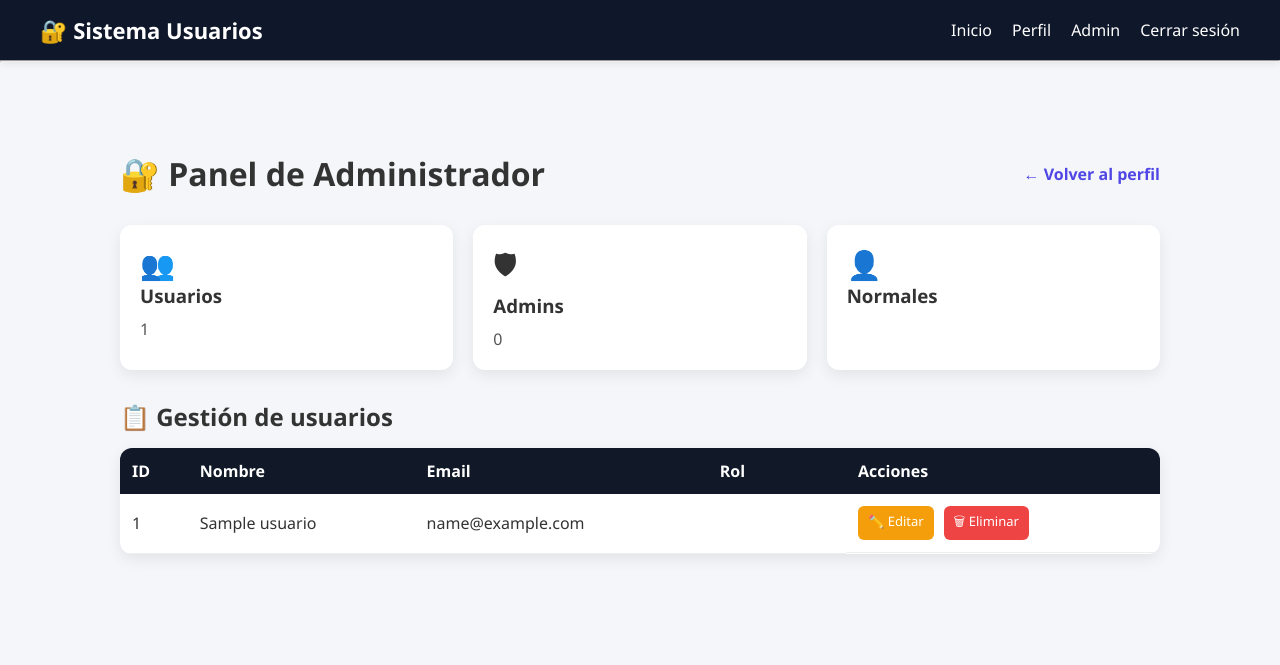
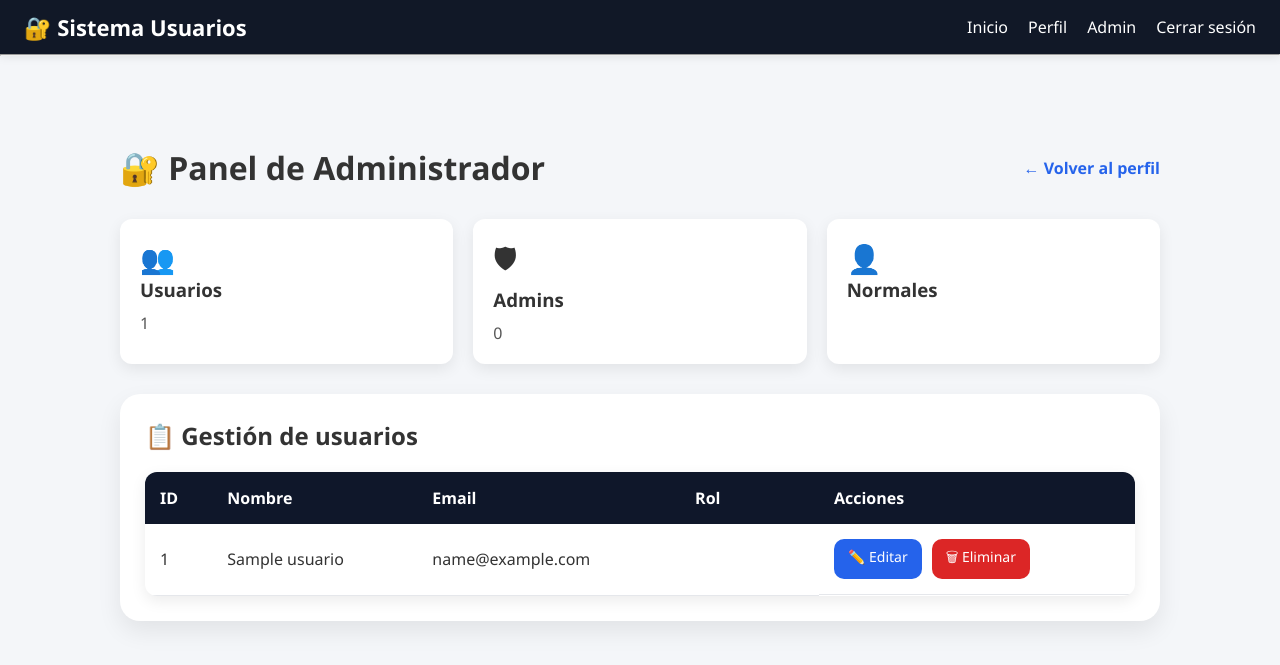
Before and after one commit to Dilanwos/Sistema-usuarios, a Flask app: page /admin in a window 1280 px wide. Shown: the top 665 px of the page. Run offline with Flask 3, Linux system fonts and the light colour scheme; the visitor is signed in with stand-in values (Sample User, id 1); tables that the repository leaves empty hold one stand-in row (values such as "Sample post"); some libraries are stand-ins or nearby versions.

Commit message:
style: mejoras y ajustes en el diseño del navbar y UI

```diff
--- a/static/css/style.css
+++ b/static/css/style.css
@@ -411,3 +411,221 @@ select:focus{
     background:#ef4444;
     color:white;
 }
+
+.admin-header{
+
+    display:flex;
+
+    justify-content:space-between;
+
+    align-items:center;
+
+    margin-bottom:30px;
+
+}
+
+.back-link{
+
+    text-decoration:none;
+
+    color:#2563eb;
+
+    font-weight:bold;
+
+}
+
+.table-container{
+
+    background:white;
+
+    padding:25px;
+
+    border-radius:20px;
+
+    margin-top:30px;
+
+    box-shadow:
+    0 10px 25px rgba(0,0,0,.08);
+
+}
+
+.modern-table{
+
+    width:100%;
+
+    border-collapse:collapse;
+
+    margin-top:20px;
+
+}
+
+.modern-table th{
+
+    background:#0f172a;
+
+    color:white;
+
+    padding:15px;
+
+}
+
+.modern-table td{
+
+    padding:15px;
+
+    border-bottom:
+    1px solid #e5e7eb;
+
+}
+
+.modern-table tr:hover{
+
+    background:#f8fafc;
+
+}
+
+.badge{
+
+    padding:6px 12px;
+
+    border-radius:20px;
+
+    color:white;
+
+    font-size:13px;
+
+}
+
+.badge.admin{
+
+    background:#dc2626;
+
+}
+
+.badge.usuario{
+
+    background:#2563eb;
+
+}
+
+.actions{
+
+    display:flex;
+
+    gap:10px;
+
+}
+
+.btn{
+
+    padding:8px 14px;
+
+    border-radius:10px;
+
+    text-decoration:none;
+
+    color:white;
+
+    font-size:14px;
+
+}
+
+.btn.edit{
+
+    background:#2563eb;
+
+}
+
+.btn.delete{
+
+    background:#dc2626;
+
+}
+
+.hero{
+
+    text-align:center;
+
+    padding:80px 20px;
+}
+
+.hero h1{
+
+    font-size:48px;
+
+    margin-bottom:20px;
+}
+
+.hero p{
+
+    font-size:20px;
+
+    color:#64748b;
+
+    margin-bottom:30px;
+}
+
+.hero-buttons{
+
+    display:flex;
+
+    justify-content:center;
+
+    gap:20px;
+}
+
+.features,
+.tech{
+
+    margin-top:60px;
+}
+
+.features-grid,
+.tech-grid{
+
+    display:grid;
+
+    grid-template-columns:
+    repeat(auto-fit,minmax(250px,1fr));
+
+    gap:20px;
+
+    margin-top:20px;
+}
+
+.navbar {
+    background: #111827;
+    color: white;
+    padding: 12px 24px;
+    box-shadow: 0 2px 10px rgba(0,0,0,0.1);
+}
+
+.nav-user{
+
+    margin-left:auto;
+
+    display:flex;
+
+    align-items:center;
+
+    gap:10px;
+}
+
+.nav-avatar{
+
+    width:40px;
+
+    height:40px;
+
+    border-radius:50%;
+
+    object-fit:cover;
+
+    border:2px solid #2563eb;
+}
+
+.nav-links {
+    display: flex;
+    align-items: center;
+    gap: 20px;
+}
```
